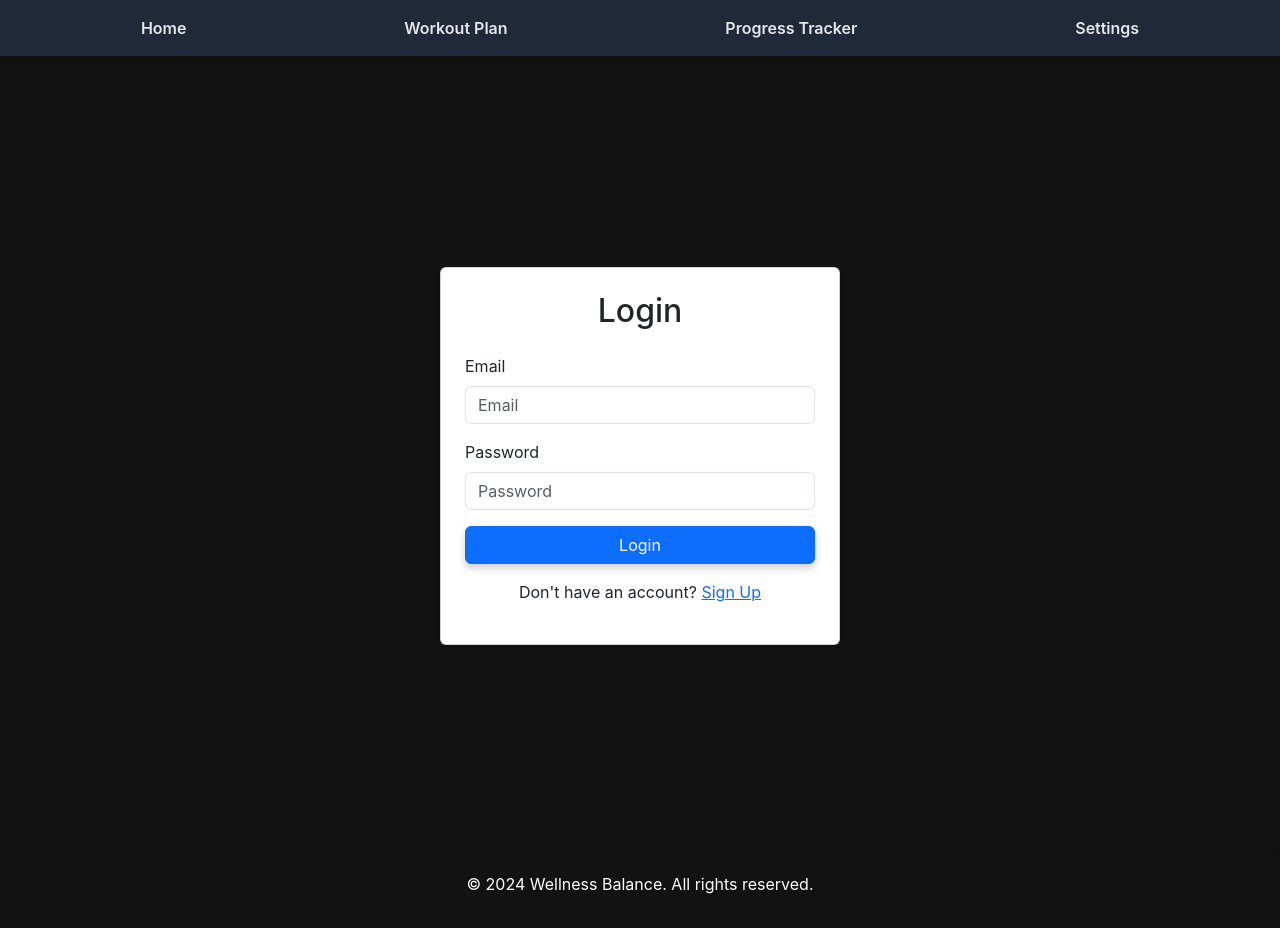
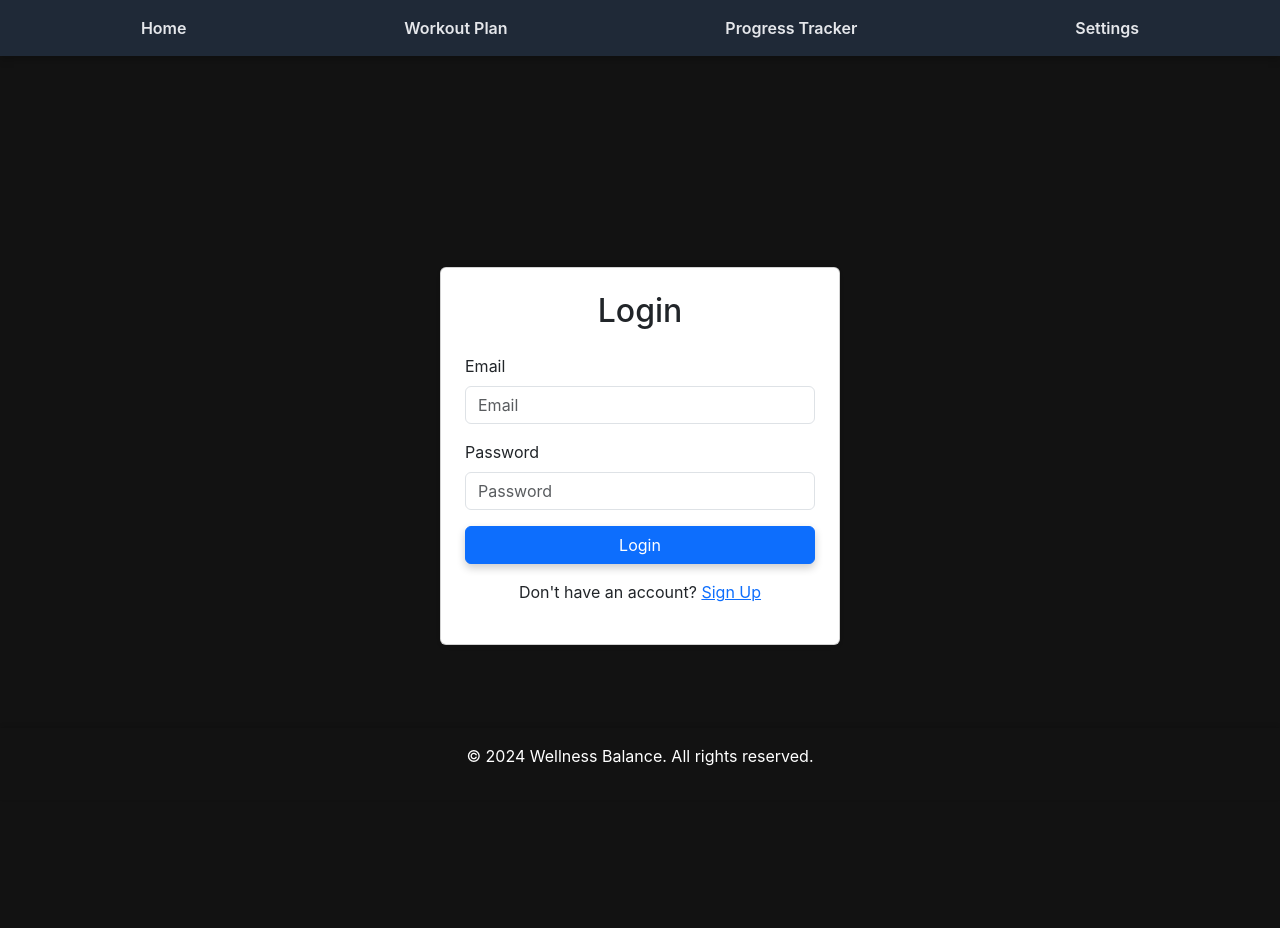
Before and after one commit to Joshndegwa13/Wellness_balance_Phase_2_project-, a React (Vite) app: page /login in a window 1280 px wide. After the commit the page ends 856 px from the top, so only its background shows below. Built offline with nearby package versions, Linux system fonts and the light colour scheme; no server answers.

Commit message:
update change

```diff
--- a/src/styles/App.css
+++ b/src/styles/App.css
@@ -94,7 +94,7 @@ nav ul li a:hover {
 }
 
 .footer {
-    /* position: fixed;  */
+    position: fixed;
     bottom: 0;
     width: 100%;
     padding: 1rem;
```
